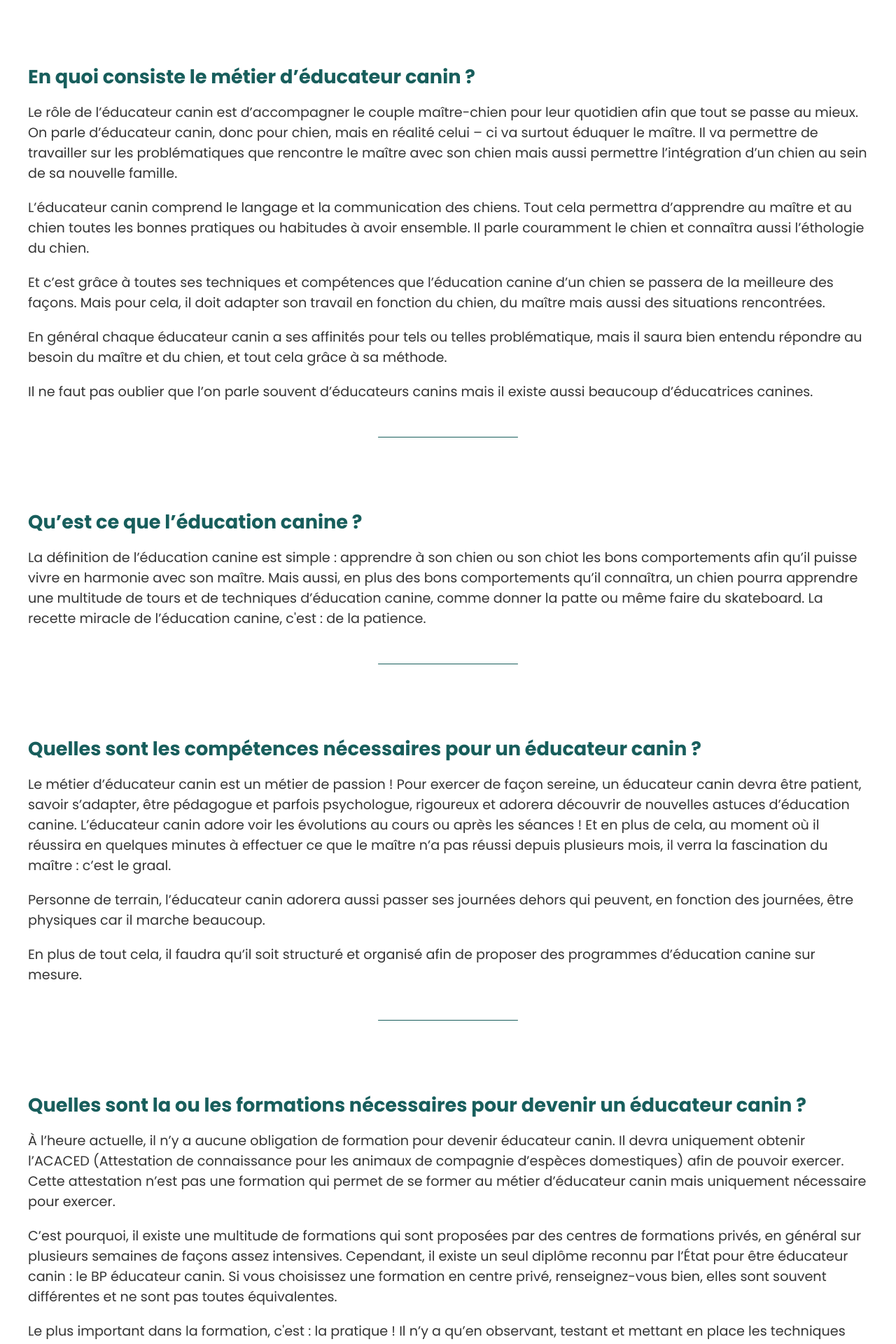
After one commit to pierregoaer/my-dog-trainer, a Flask app: page /educateur-canin in a window 1280 px wide. The commit adds this page. Shown: the part 1172-3092 px from the top of the page at 70% size. Run offline with Flask 2, Linux system fonts and the light colour scheme.

Commit message:
Adding new job description page

```diff
--- a/main.py
+++ b/main.py
@@ -96,12 +96,17 @@ def educateur_page(educateur_id):
                            blogs=selected_articles)
 
 
-@app.route('/blog')
+@app.route('/educateur-canin')
+def educateur_job_description():
+    return render_template('educateur_job_description.html')
+
+
+@app.route('/conseils')
 def blog_page():
     return render_template('blog_page.html', blogs=blogs_database)
 
 
-@app.route('/blog/<article_url>')
+@app.route('/conseils/<article_url>')
 def blog_article(article_url):
     selected_article = {}
     for _, blog in blogs_database.items():
--- /dev/null
+++ b/static/styles/educateur_job_description.css
@@ -0,0 +1,70 @@
+.job-description-page-header-container {
+    background-color: var(--main-turquoise);
+}
+
+.job-description-page-header {
+    max-width: calc(var(--sections-max-width) - 300px);
+    margin: 0 auto;
+    padding: 60px var(--section-padding);
+    color: var(--off-white);
+    text-align: center;
+}
+
+.job-description-page-header h1 {
+    font-size: 3rem;
+}
+
+.job-description-page-main {
+    max-width: var(--sections-max-width);
+    margin: 0 auto;
+    padding: 60px var(--section-padding);
+}
+
+.job-description-page-main img {
+    width: 80%;
+    display: block;
+    margin: 0 auto 90px auto;
+    border-radius: 8px;
+}
+
+
+.job-description-page-main h2 {
+    color: var(--dark-turquoise);
+    font-size: 1.7rem;
+    margin-bottom: 15px;
+}
+
+.job-description-page-main p,
+.job-description-page-main li {
+    font-size: 1.2rem;
+}
+
+.job-description-page-main p {
+    margin-bottom: 20px;
+}
+
+.job-description-page-main .main-text {
+    margin-bottom: 50px;
+    color: var(--dark-grey);
+}
+
+.job-description-page-main ul {
+    width: 90%;
+    margin: 0 auto 20px auto;
+}
+
+.job-description-page-main li {
+    margin-bottom: 10px;
+}
+
+.job-description-page-main a {
+    color: var(--main-turquoise);
+}
+
+.job-description-page-main .separator {
+    width: 200px;
+    height: 1px;
+    margin: 0 auto 100px auto;
+    background-color: var(--dark-turquoise);
+    border-radius: 300px;
+}
--- a/static/styles/footer_style.css
+++ b/static/styles/footer_style.css
@@ -16,13 +16,13 @@
     box-sizing: border-box;
 }
 
-.footer-wrapper .columns-wrapper > *{
+.footer-wrapper .columns-wrapper > * {
     flex: 1 1 0px;
 }
 
-.footer-wrapper .column-1 {
-    flex-grow: 2;
-}
+/*.footer-wrapper .column-1 {*/
+/*    flex-grow: 2;*/
+/*}*/
 
 .footer-wrapper .column {
     display: flex;
@@ -37,8 +37,7 @@
 }
 
 .footer-wrapper .label {
-    color: #939393;
-    margin-bottom: 10px;
+    color: #9f9f9f;
 }
 
 .footer-wrapper a,
@@ -51,7 +50,7 @@
 .footer-wrapper .copyrights {
     max-width: var(--sections-max-width);
     margin: 0px auto;
-    padding: var(--section-padding) ;
+    padding: var(--section-padding);
     text-align: left;
 }
 
@@ -60,6 +59,10 @@
     font-weight: 200;
     color: #939393 !important;
 
+}
+
+.footer-wrapper .column-2 a {
+    margin-left: 10px;
 }
 
 @media (max-width: 1000px) {
@@ -77,6 +80,10 @@
         text-align: center;
     }
 
+    .footer-wrapper .column-2 a {
+        margin-left: 0;
+    }
+
     .footer-wrapper .copyrights {
         text-align: center;
     }
--- a/static/styles/header_style.css
+++ b/static/styles/header_style.css
@@ -13,15 +13,19 @@
 }
 
 .logo {
-    height: 60px;
+    height: 50px;
 }
 
 .main-navigation {
     display: flex;
     align-items: center;
     justify-content: center;
-    gap: 40px;
+    gap: 25px;
     transition: transform 0.7s ease;
+}
+
+.regions-dropdown:hover {
+    cursor: pointer;
 }
 
 .main-navigation a,
@@ -30,7 +34,7 @@
     color: var(--main-turquoise);
 }
 
-@media (min-width: 950px) {
+@media (min-width: 1000px) {
     .regions-dropdown {
         position: relative;
     }
@@ -42,8 +46,6 @@
         flex-direction: column;
         border-radius: 6px;
         overflow: hidden;
-        /*opacity: 0;*/
-        /*transition: all .15s ease-in-out;*/
     }
 
     .regions-dropdown:hover .regions-dropdown-list {
@@ -137,7 +139,7 @@
     transform: rotate(225deg);
 }
 
-@media (max-width: 950px) {
+@media (max-width: 1000px) {
     .logo {
         height: 40px;
     }
@@ -153,7 +155,7 @@
         padding-top: 15px;
         transform: translateY(-100%);
         margin: 0;
-        gap: 30px;
+        gap: 20px;
         z-index: 15;
     }
 
@@ -205,4 +207,9 @@
     .main-navigation p {
         font-size: 1.5rem;
     }
+
+    .nav-CTA {
+        text-align: center;
+        width: 70%;
+    }
 }
--- a/templates/bottom_page_cta.html
+++ b/templates/bottom_page_cta.html
@@ -3,8 +3,8 @@
         <h3>Vous cherchez un éducateur canin ?</h3>
         <p> Vous êtes au bon endroit pour éduquer votre chiot ou votre chien en France.</p>
         <div class="blog-CTA-buttons">
-            <a href="/educateurs/region/Paris">Voir les éducateurs à Paris</a>
-            <a href="/educateurs/region/Lyon">Voir les éducateurs à Lyon</a>
+            <a href="/educateurs/region/Paris">Voir les éducateurs canins à Paris</a>
+            <a href="/educateurs/region/Lyon">Voir les éducateurs canins à Lyon</a>
         </div>
     </div>
 </div>
--- /dev/null
+++ b/templates/educateur_job_description.html
@@ -0,0 +1,214 @@
+<!DOCTYPE html>
+<html lang="efr">
+<head>
+    {% include "head.html"%}
+
+    <title>Éducateur canin : le guide complet sur son métier - Mon éducateur canin</title>
+    <meta name="description"
+          content="Tout savoir sur l’éducateur canin ou l’éducatrice canine : son métier, sa formation, son salaire.">
+    <meta name=”robots” content="index, follow">
+
+    <!--    Facebook tags-->
+    <meta property="og:url" content="https://www.mon-educateur-canin.com/blog"/>
+    <meta property="og:type" content="website"/>
+    <meta property="og:title" content="Éducateur canin : le guide complet sur son métier - Mon éducateur canin"/>
+    <meta property="og:description"
+          content="Tout savoir sur l’éducateur canin ou l’éducatrice canine : son métier, sa formation, son salaire."/>
+    <meta property="og:image" content="https://i.imgur.com/ryQpV5J.jpg"/>
+
+
+    <link rel="stylesheet" type="text/css"
+          href="{{ url_for('static',filename='styles/educateur_job_description.css') }}"/>
+    <link rel="stylesheet" type="text/css" href="{{ url_for('static',filename='styles/bottom_page_cta.css') }}"/>
+</head>
+<body>
+{% include "header.html"%}
+<div class="site-wrapper">
+    <div class="job-description-page-container">
+        <section class="job-description-page-header-container">
+            <div class="job-description-page-header">
+                <h1>Éducateur canin : le guide complet sur son métier</h1>
+            </div>
+        </section>
+        <section class="job-description-page-main-container">
+            <div class="job-description-page-main">
+                <img src="https://i.imgur.com/Gy3SXVn.jpg" alt="Chien courant avec une balle dans la gueule">
+                <div>
+                    <h2 class="title">En quoi consiste le métier d’éducateur canin ?</h2>
+                    <div class="main-text">
+                        <p>Le rôle de l’éducateur canin est d’accompagner le couple maître-chien pour leur quotidien
+                            afin
+                            que tout se passe au mieux. On parle d’éducateur canin, donc pour chien, mais en réalité
+                            celui –
+                            ci va surtout éduquer le maître. Il va permettre de travailler sur les problématiques que
+                            rencontre le maître avec son chien mais aussi permettre l’intégration d’un chien au sein de
+                            sa
+                            nouvelle famille.</p>
+
+                        <p>L’éducateur canin comprend le langage et la communication des chiens. Tout cela permettra
+                            d’apprendre au maître et au chien toutes les bonnes pratiques ou habitudes à avoir ensemble.
+                            Il
+                            parle couramment le chien et connaîtra aussi l’éthologie du chien.</p>
+
+                        <p>Et c’est grâce à toutes ses techniques et compétences que l’éducation canine d’un chien se
+                            passera de la meilleure des façons. Mais pour cela, il doit adapter son travail en fonction
+                            du
+                            chien, du maître mais aussi des situations rencontrées.</p>
+
+                        <p>En général chaque éducateur canin a ses affinités pour tels ou telles problématique, mais il
+                            saura bien entendu répondre au besoin du maître et du chien, et tout cela grâce à sa
+                            méthode.</p>
+
+                        <p>Il ne faut pas oublier que l’on parle souvent d’éducateurs canins mais il existe aussi
+                            beaucoup
+                            d’éducatrices canines.</p>
+                    </div>
+                    <div class="separator"></div>
+                </div>
+                <div>
+                    <h2 class="title">Qu’est ce que l’éducation canine ?</h2>
+                    <div class="main-text">
+                        <p>
+                            La définition de l’éducation canine est simple : apprendre à son chien ou son chiot les bons
+                            comportements afin qu’il puisse vivre en harmonie avec son maître. Mais aussi, en plus des
+                            bons comportements qu’il connaîtra, un chien pourra apprendre une multitude de tours et de
+                            techniques d’éducation canine, comme donner la patte ou même faire du skateboard. La recette
+                            miracle de l’éducation canine, c'est : de la patience.
+                        </p>
+                    </div>
+                    <div class="separator"></div>
+                </div>
+                <div>
+                    <h2 class="title">Quelles sont les compétences nécessaires pour un éducateur canin ?</h2>
+                    <div class="main-text">
+                        <p>
+                            Le métier d’éducateur canin est un métier de passion ! Pour exercer de façon sereine, un
+                            éducateur canin devra être patient, savoir s’adapter, être pédagogue et parfois psychologue,
+                            rigoureux et adorera découvrir de nouvelles astuces d’éducation canine. L’éducateur canin
+                            adore voir les évolutions au cours ou après les séances ! Et en plus de cela, au moment où
+                            il réussira en quelques minutes à effectuer ce que le maître n’a pas réussi depuis plusieurs
+                            mois, il verra la fascination du maître : c’est le graal.
+                        </p>
+                        <p>
+                            Personne de terrain, l’éducateur canin adorera aussi passer ses journées dehors qui peuvent,
+                            en fonction des journées, être physiques car il marche beaucoup.
+                        </p>
+                        <p>
+                            En plus de tout cela, il faudra qu’il soit structuré et organisé afin de proposer des
+                            programmes d’éducation canine sur mesure.
+                        </p>
+                    </div>
+                    <div class="separator"></div>
+                </div>
+                <div>
+                    <h2 class="title">
+                        Quelles sont la ou les formations nécessaires pour devenir un éducateur canin ?
+                    </h2>
+                    <div class="main-text">
+                        <p>
+                            À l’heure actuelle, il n’y a aucune obligation de formation pour devenir éducateur canin. Il
+                            devra uniquement obtenir l’ACACED (Attestation de connaissance pour les animaux de compagnie
+                            d’espèces domestiques) afin de pouvoir exercer. Cette attestation n’est pas une formation
+                            qui permet de se former au métier d’éducateur canin mais uniquement nécessaire pour exercer.
+                        </p>
+                        <p>
+                            C’est pourquoi, il existe une multitude de formations qui sont proposées par des centres de
+                            formations privés, en général sur plusieurs semaines de façons assez intensives. Cependant,
+                            il existe un seul diplôme reconnu par l’État pour être éducateur canin : le BP éducateur
+                            canin. Si vous choisissez une formation en centre privé, renseignez-vous bien, elles sont
+                            souvent différentes et ne sont pas toutes équivalentes.
+                        </p>
+                        <p>
+                            Le plus important dans la formation, c'est : la pratique ! Il n’y a qu’en observant, testant
+                            et mettant en place les techniques d’éducation canine que l’éducateur canin sera le plus à
+                            l’aise. Il pourra ainsi au fur et à mesure de ses années d’expérience éduquer ou rééduquer
+                            des centaines de chiens.
+                        </p>
+                        <p>
+                            Parfois le métier d’éducateur canin peut être stressant. En effet, s’il doit rééduquer un
+                            chien qui possède une certaine agressivité contre les humains et qu’il a aussi mordu
+                            plusieurs fois, il peut y avoir une certaine pression. Il faut que cela reste une bonne
+                            pression pour que l’éducateur canin exerce son métier en toute sécurité. C’est aussi ça être
+                            éducateur canin, participer à des rééducations avec des chiens difficiles voir très
+                            difficiles.
+                        </p>
+                    </div>
+                    <div class="separator"></div>
+                </div>
+                <div>
+                    <h2 class="title">Quel est le salaire d’un éducateur canin ?</h2>
+                    <div class="main-text">
+                        <p>
+                            La majorité des éducateurs canins possèdent le statut d’auto-entrepreneur. En effet, ils
+                            pratiquent principalement seuls mais échangent souvent avec leurs homologues. La
+                            rémunération d’un éducateur canin n’est pas fixe, tout dépend du nombre de clients qu’il
+                            possède, de la saison ou même de la région. La plupart du temps un éducateur canin gagne
+                            entre 1000 euros à 2500 euros par mois.
+                        </p>
+                    </div>
+                    <div class="separator"></div>
+                </div>
+                <div>
+                    <h2 class="title">C’est quoi la journée d’un éducateur canin ?</h2>
+                    <div class="main-text">
+                        <p>
+                            Etant donné qu’il existe des chiens partout en France, l’éducateur canin exercera
+                            principalement à domicile, il sera amené à se déplacer régulièrement chez ses clients ou
+                            tout simplement pour découvrir un chien dans différentes situations. Concernant les
+                            horaires, ceux – ci sont également assez variables, mais souvent les éducateurs canins
+                            travaillent lorsque les maîtres ne travaillent pas et donc peuvent finir leurs journées tard
+                            le soir. C’est principalement le week – end que son activité sera la plus forte.
+                        </p>
+                    </div>
+                    <div class="separator"></div>
+                </div>
+                <div>
+                    <h2 class="title">Quelles sont les évolutions pour un éducateur canin ?</h2>
+                    <div class="main-text">
+                        <p>
+                            Un éducateur canin peut exercer partout, à partir du moment où il y a des chiens. Mais il
+                            peut aussi travailler avec les associations à titre bénévole afin d’aider celles – ci à
+                            réintégrer des chiens dans leurs nouvelles familles. L’éducateur canin pourra aussi
+                            participer à l’éducation des chiens-guides d’aveugle, aider les agents cynophiles dans
+                            l’éducation de leurs chiens ou même participer au dressage des chiens pour les films. Il
+                            peut aussi devenir éleveur canin, avoir une pension ou être pet-sitter en parallèle de son
+                            travail.
+                        </p>
+                        <p>
+                            C’est pourquoi le métier d’éducateur canin n’a aucune routine, il existe une multitude de
+                            possibilités d’évolution !
+                        </p>
+                    </div>
+                    <div class="separator"></div>
+                </div>
+                <div>
+                    <h2 class="title">Comment trouver un bon éducateur canin ?</h2>
+                    <div class="main-text">
+                        <p>
+                            Pour trouver un bon éducateur canin, on vous résume <a
+                                href="/conseils/comment-trouver-un-bon-educateur-canin">notre article</a> en 4 points :
+                        </p>
+                        <ul>
+                            <li>Rencontrer plusieurs éducateurs canins</li>
+                            <li>Échanger avec les éducateurs canins</li>
+                            <li>Effectuer une séance gratuite pour découvrir l’affinité entre le maître et l’éducateur
+                                canin
+                            </li>
+                            <li>Se sentir à l’aise</li>
+                        </ul>
+                        <p>
+                            Surtout, le plus important est que l’éducation canine soit un vrai plaisir pour vous !
+                        </p>
+                    </div>
+                    <div class="separator"></div>
+                </div>
+            </div>
+        </section>
+    </div>
+
+    {% include "bottom_page_cta.html" %}
+    {% include "footer.html" %}
+</div>
+</body>
+<script src="{{url_for('static', filename='js/header.js')}}"></script>
+</html>
--- a/templates/footer.html
+++ b/templates/footer.html
@@ -10,21 +10,22 @@
             </p>
         </div>
         <div class="column column-2">
-            <!--            <p class="label">Les éducateurs par région</p>-->
-            <a href="/educateurs">Voir tous les éducateurs</a>
-            <a href="/educateurs/region/Paris">Educateurs à Paris</a>
-            <a href="/educateurs/region/Lyon">Educateurs à Lyon</a>
-            <a href="/blog">Nos Conseils</a>
+            <p class="label">Les éducateurs canins :</p>
+            <a href="/educateurs">Voir tous les éducateurs canins</a>
+            <a href="/educateurs/region/Paris">Éducateurs canins à Paris</a>
+            <a href="/educateurs/region/Lyon">Éducateurs canins à Lyon</a>
         </div>
         <div class="column column-3">
             <!--            <p class="label">Navigation</p>-->
+            <a href="/educateur-canin">Notre Métier</a>
+            <a href="/conseils">Conseils</a>
             <a href="/contact">Contact</a>
-            <a href="/mentions-légales">Mentions légales</a>
             <a href="https://www.facebook.com/Mon-%C3%A9ducateur-canin-110465995243968/" target="_blank">Suivez-nous sur
                 Facebook</a>
         </div>
     </div>
     <div class="copyrights">
-        <span>© 2022 Mon Educateur Canin</span>
+        <span>© 2022 Mon éducateur canin | </span>
+        <a href="/mentions-légales">Mentions légales</a>
     </div>
 </footer>
--- a/templates/header.html
+++ b/templates/header.html
@@ -12,10 +12,11 @@
                     <a href="/educateurs/region/Lyon">Lyon</a>
                 </div>
             </div>
-            <a href="/blog">Nos Conseils</a>
+            <a href="/educateur-canin">Notre Métier</a>
+            <a href="/conseils">Conseils</a>
             <a href="/contact">Contact</a>
             <a href="{{url_for('educateurs_list') }}" class="nav-CTA">
-                <span>Découvrir les éducateurs</span>
+                <span>Découvrir les éducateurs canins</span>
             </a>
         </ul>
     </div>
--- a/templates/legal_mentions.html
+++ b/templates/legal_mentions.html
@@ -4,7 +4,7 @@
 <head>
     {% include "head.html"%}
 
-    <title>Mentions légales - Mon éducateur canin</title>
+    <title>Mentions légales - Mon éducateur canin : trouver le bon éducateur pour votre chien</title>
     <meta name="description"
           content="Mon éducateur canin, c'est le meilleur moyen pour trouver un éducateur canin. Un annuaire qui rendra votre chien ou chiot heureux.">
     <meta name=”robots” content="index, follow">
```
Also changed, not shown: static/styles/index.css (+10 -4 lines), templates/blog_page.html (+7 -6 lines), templates/contact.html (+13 -9 lines), templates/educateur_page.html (+5 -5 lines), templates/educateurs_list.html (+5 -5 lines), templates/educateurs_list_region.html (+5 -5 lines), templates/index.html (+45 -42 lines).
